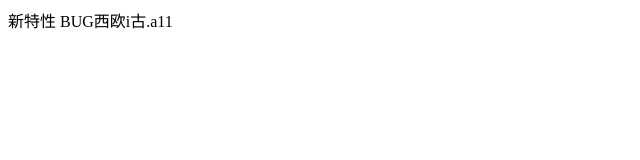
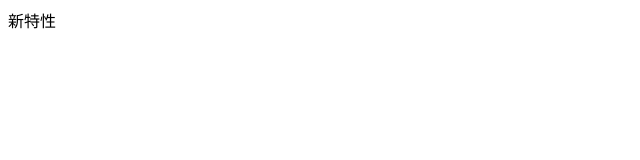
Before and after one commit to ketao4869/eslint-test, a Vue app: page / in a window 1280 px wide. Shown: the top 160 px of the page, without its empty margins (0-640 px from the left). Built offline with nearby package versions, Linux system fonts and the light colour scheme.

Commit message:
docs: aaaaaaaaaaaaaaaaaaaaaaaaa
BBBBBBBBBBBB
CCCCCCCCCCCCC
DDDDDDDDDDDDDDDD

1,2,3 #1,#2

```diff
--- a/src/App.vue
+++ b/src/App.vue
@@ -4,7 +4,6 @@
 <template>
 	<div>
 		新特性
-		BUG西欧i古.a11
 	</div>
 </template>
 
```
